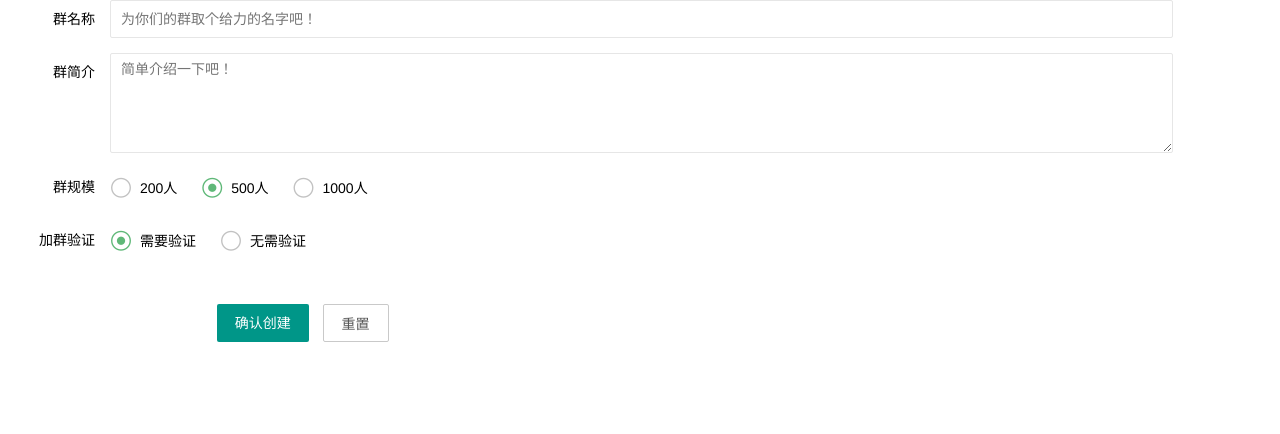
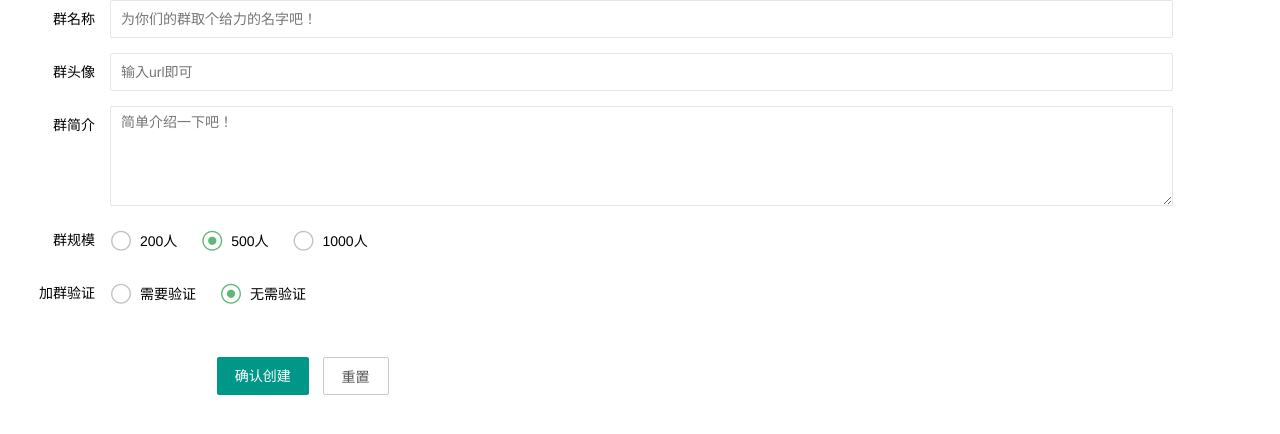
Before and after one commit to wangguangyu0205/IM, a PHP site: template resource/views/group/create.php in a window 1280 px wide. Shown: the part 15-449 px from the top of the page. Run offline with PHP 8.4, Linux system fonts and the light colour scheme; the template is opened without the code that fills it, so the values that code supplies are empty.

Commit message:
创建群

```diff
--- a/app/Common/ExceptionCode/ApiCode.php
+++ b/app/Common/ExceptionCode/ApiCode.php
@@ -59,6 +59,9 @@ class ApiCode
         self::FRIEND_NOT_FOUND => 'Friend not found!',
         self::FRIEND_NOT_ADD_SELF => 'You can\'t add yourself as a friend !',
 
+        self::GROUP_CREATE_FAIL => 'Group creation failed !',
+        self::GROUP_NOT_FOUND => 'Group not found !',
+
         self::JWT_PRIVATE_KEY_EMPTY => 'The private key is invalid !',
         self::JWT_PUBLIC_KEY_EMPTY => 'The public key is invalid !',
         self::JWT_ALG_EMPTY => 'The alg is invalid !',
--- a/app/Validator/GroupValidator.php
+++ b/app/Validator/GroupValidator.php
@@ -8,6 +8,7 @@ use Swoft\Validator\Annotation\Mapping\IsString;
 use Swoft\Validator\Annotation\Mapping\Length;
 use Swoft\Validator\Annotation\Mapping\NotEmpty;
 use Swoft\Validator\Annotation\Mapping\Required;
+use Swoft\Validator\Annotation\Mapping\Url;
 use Swoft\Validator\Annotation\Mapping\Validator;
 
 /**
@@ -38,6 +39,7 @@ class GroupValidator
      * @IsString()
      * @Required()
      * @NotEmpty()
+     * @Url()
      * @Length(max=255)
      * @var string
      */
@@ -64,7 +66,6 @@ class GroupValidator
     /**
      * @IsInt()
      * @Required()
-     * @NotEmpty()
      * @Enum(values={"0","1"})
      * @var int
      */
--- a/app/Validator/UserValidator.php
+++ b/app/Validator/UserValidator.php
@@ -13,6 +13,7 @@ use Swoft\Validator\Annotation\Mapping\IsString;
 use Swoft\Validator\Annotation\Mapping\Length;
 use Swoft\Validator\Annotation\Mapping\NotEmpty;
 use Swoft\Validator\Annotation\Mapping\Required;
+use Swoft\Validator\Annotation\Mapping\Url;
 use Swoft\Validator\Annotation\Mapping\Validator;
 
 /**
@@ -75,6 +76,7 @@ class UserValidator
      * @IsString()
      * @Required()
      * @NotEmpty()
+     * @Url()
      * @Length(max=255)
      * @var string
      */
--- a/public/chat/js/api.js
+++ b/public/chat/js/api.js
@@ -12,6 +12,7 @@ var friend_create_group = '/friend/createFriendGroup';
 var friend_get_recommended = '/friend/getRecommendedFriend';
 var friend_search = '/friend/search';
 var friend_apply = '/friend/apply';
+var group_create = '/group/create';
 export {
   static_user_login,
   static_user_info,
@@ -26,5 +27,6 @@ export {
   friend_create_group,
   friend_get_recommended,
   friend_search,
-  friend_apply
+  friend_apply,
+  group_create
 };
--- a/public/chat/js/panel.js
+++ b/public/chat/js/panel.js
@@ -1,12 +1,23 @@
-function addFriendGroup (data) {
+function addFriendGroup(data) {
   parent.layui.layim.cache().friend.push(data);
   let li = parent.layui.jquery(".layim-list-friend").find('>li').first();
   if (li.find('>ul').find('>li').html() == '暂无联系人') {
     li.remove();
   }
-  let html = '<li><h5 layim-event="spread" lay-type="spread"><i class="layui-icon"></i><span>'+data.groupname+'</span><em>(<cite class="layim-count"> 0</cite>)</em></h5><ul class="layui-layim-list"><li class="layim-null">该分组下暂无好友</li></ul></li>';
+  let html = '<li><h5 layim-event="spread" lay-type="spread"><i class="layui-icon"></i><span>' + data.groupname + '</span><em>(<cite class="layim-count"> 0</cite>)</em></h5><ul class="layui-layim-list"><li class="layim-null">该分组下暂无好友</li></ul></li>';
   parent.layui.jquery(".layim-list-friend").append(html)
 };
+
+function addGroup(data) {
+  parent.layui.layim.addList({
+    type: 'group'
+    , avatar: data.avatar
+    , groupname: data.groupName
+    , id: data.groupId
+  })
+};
+
 export {
-  addFriendGroup
+  addFriendGroup,
+  addGroup
 };
--- a/resource/views/group/create.php
+++ b/resource/views/group/create.php
@@ -80,6 +80,13 @@
     </div>
   </div>
   <div class="layui-form-item layui-col-xs11">
+    <label class="layui-form-label">群头像</label>
+    <div class="layui-input-block">
+      <input type="text" name="avatar" lay-verify="required|url" autocomplete="off"
+             placeholder="输入url即可" class="layui-input">
+    </div>
+  </div>
+  <div class="layui-form-item layui-col-xs11">
     <label class="layui-form-label">群简介</label>
     <div class="layui-input-block">
       <textarea name="introduction" required lay-verify="required" placeholder="简单介绍一下吧！"
@@ -97,8 +104,8 @@
   <div class="layui-form-item layui-col-xs11">
     <label class="layui-form-label">加群验证</label>
     <div class="layui-input-block">
-      <input type="radio" name="validation" value="1" title="需要验证" checked>
-      <input type="radio" name="validation" value="0" title="无需验证">
+      <input type="radio" name="validation" value="1" title="需要验证">
+      <input type="radio" name="validation" value="0" title="无需验证" checked>
     </div>
   </div>
   <div class="layui-form-item layui-col-xs10 layui-col-xs-offset1" style="padding-top: 30px;">
@@ -108,13 +115,24 @@
     </div>
   </div>
 </form>
-<script>
-  layui.use('form', function () {
+<script type="module">
+  import {group_create} from '/chat/js/api.js';
+  import {postRequest} from '/chat/js/request.js';
+
+  import {addGroup} from '/chat/js/panel.js';
+
+  layui.use(['form', 'layer', 'jquery'], function () {
     var form = layui.form;
-
     form.on('submit(createGroup)', function (data) {
+      postRequest(group_create, data.field, function (data) {
+        addGroup(data);
+        setTimeout(function () {
+          let index = parent.layer.getFrameIndex(window.name);
+          parent.layer.close(index);
+        }, 1000)
+      });
       return false;
-    });
+    })
   });
 </script>
 </body>
```
Also changed, not shown: app/Http/Controller/GroupController.php (+5 -6 lines), app/Model/Dao/GroupDao.php (+5 -4 lines), app/Model/Logic/GroupLogic.php (+6 -10 lines).
